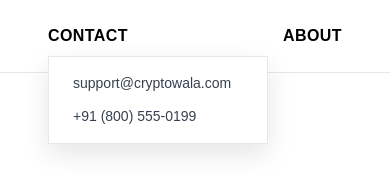
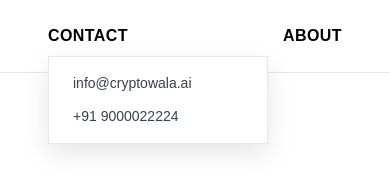
Before and after one commit to CryptoWalaindia/suii, a React (Vite) app: page / in a window 390 px wide. Both pictures are taken after a click on the button "CONTACT". Shown: the top 177 px of the page. Built offline with nearby package versions, Linux system fonts and the light colour scheme.

Commit message:
Update contact email and phone number

```diff
--- a/src/App.tsx
+++ b/src/App.tsx
@@ -51,20 +51,20 @@
             }}>
               <div style={{ display: "flex", flexDirection: "column", gap: "12px", fontSize: "14px", color: "#374151" }}>
                 <a
-                  href="mailto:support@cryptowala.com"
+                  href="mailto:info@cryptowala.ai"
                   style={{ display: "block", color: "#374151", textDecoration: "none" }}
                   onMouseEnter={e => (e.currentTarget.style.color = "#000")}
                   onMouseLeave={e => (e.currentTarget.style.color = "#374151")}
                 >
-                  support@cryptowala.com
+                  info@cryptowala.ai
                 </a>
                 <a
-                  href="tel:+918005550199"
+                  href="tel:+919000022224"
                   style={{ display: "block", color: "#374151", textDecoration: "none" }}
                   onMouseEnter={e => (e.currentTarget.style.color = "#000")}
                   onMouseLeave={e => (e.currentTarget.style.color = "#374151")}
                 >
-                  +91 (800) 555-0199
+                  +91 9000022224
                 </a>
               </div>
             </div>
```
